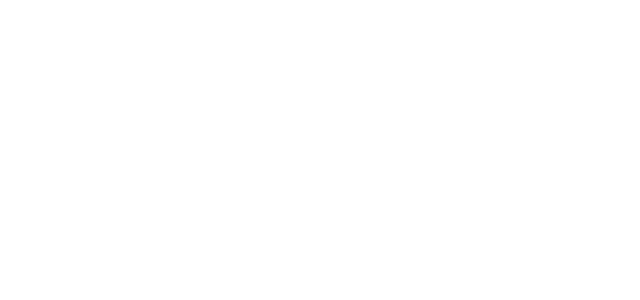
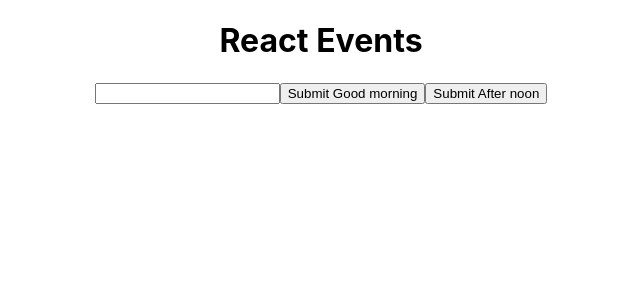
Before and after one commit to imran-mind/ReactJS-Tutorial, a React (Create React App) app: page / in a window 1280 px wide. Shown: the top 300 px of the page, without its empty margins (319-959 px from the left). Built offline with nearby package versions, Linux system fonts and the light colour scheme.

Commit message:
React-events

```diff
--- a/src/App.js
+++ b/src/App.js
@@ -1,9 +1,26 @@
 import './App.css';
 
 function App() {
+
+  const handleSubmit = (greet, event) => {
+    console.log(event)
+    alert('how are you : ' + greet + " and The event was " + event.type);
+  }
+
+  const handleInputchange = (e) => {
+    console.log(e.target.value);
+    console.log(e.type)
+  }
+  //onclick -> onClick
   return (
     <div className="App">
-
+      <h1>React Events</h1>
+      <input
+        type='text'
+        onChange={handleInputchange}
+      />
+      <button onClick={(event) => handleSubmit("Good morning", event)}>Submit Good morning</button>
+      <button onClick={(event) => handleSubmit("Good Afternoon", event)}>Submit After noon</button>
     </div>
   );
 }
```
